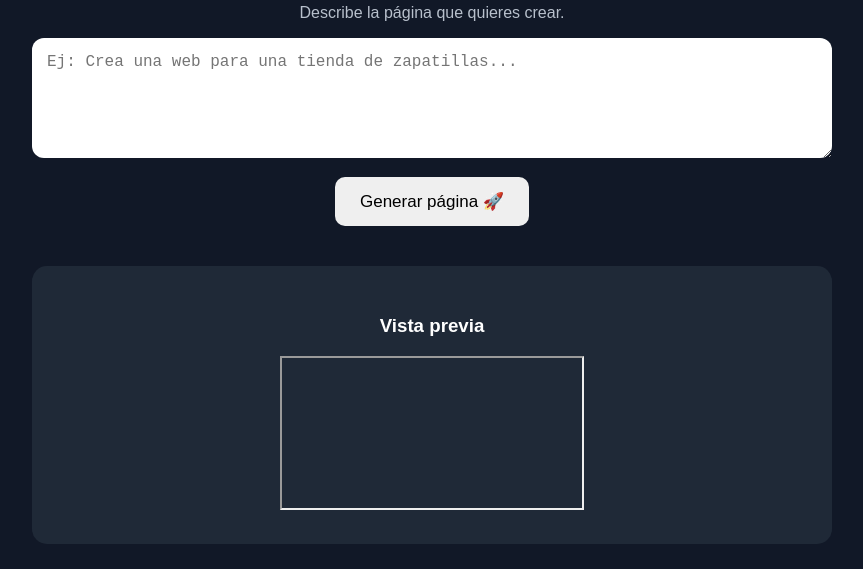
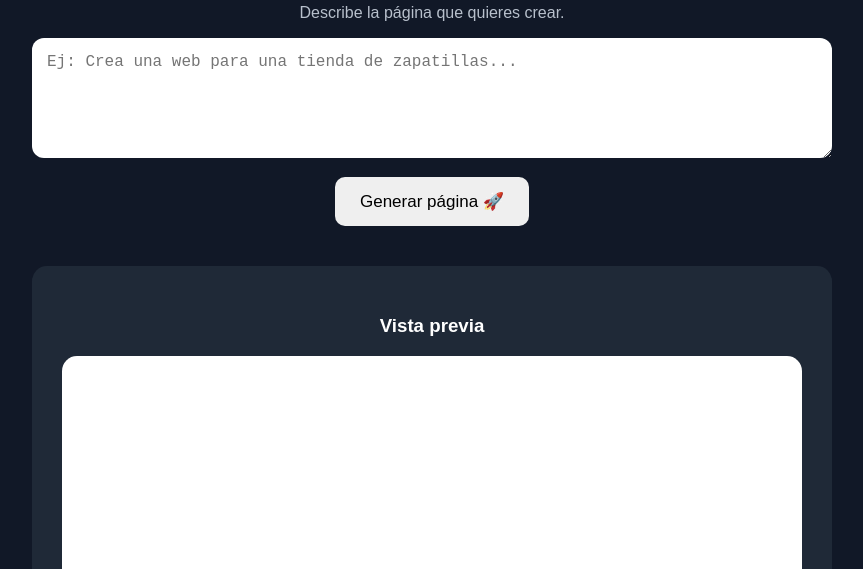
Before and after one commit to Briancollab/Dorron, a plain HTML site: page index.html in a window 1280 px wide. Shown: the part 231-800 px from the top of the page, without its empty margins (208-1071 px from the left). Drawn offline with Linux system fonts and the light colour scheme.

Commit message:
Add styles for webPreview element

```diff
--- a/style.css
+++ b/style.css
@@ -65,3 +65,11 @@ button {
     background: white;
     color: #111827;
 }
+
+#webPreview {
+    width: 100%;
+    height: 500px;
+    border: none;
+    border-radius: 15px;
+    background: white;
+}
```
